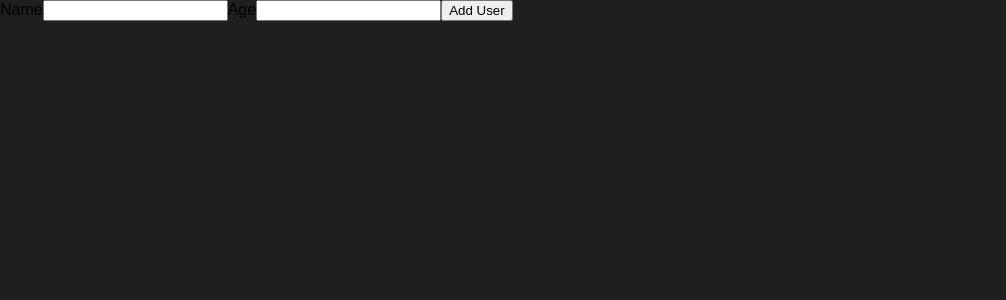
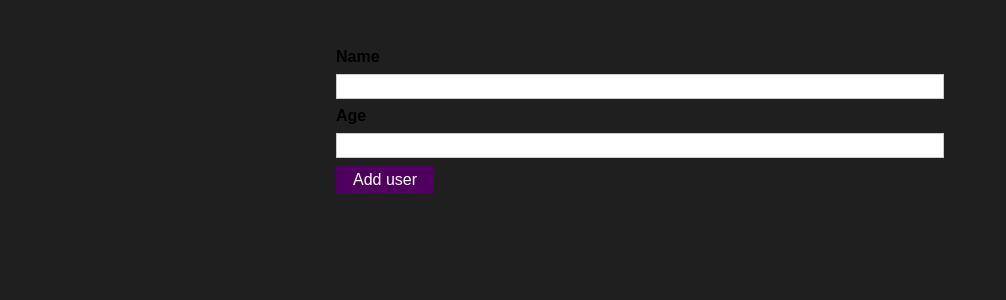
Before and after one commit to PanosZacharatos/react-users, a React (Create React App) app: page / in a window 1280 px wide. Shown: the top 300 px of the page, without its empty margins (0-1006 px from the left). Built offline with nearby package versions, Linux system fonts and the light colour scheme.

Commit message:
Add input validation , add user , list users

```diff
--- a/src/App.js
+++ b/src/App.js
@@ -1,11 +1,29 @@
+import React,{useState} from "react";
 import UserForm from "./Components/Users/UserForm";
+import UserList from './Components/Users/UserList';
+
 
 
 
 function App() {
+  const [userInfo,setUserInfo] = useState([]);
+
+  const addUserInfo  = (details) => {
+    //console.log(details.name + " " + details.age);
+    setUserInfo(prev=>{
+      const current = {
+        name : details.name,
+        age : details.age,
+        id : 'u' + (Math.random()*10).toString()
+      };
+      return [current,...prev];
+    })
+  };
+
   return (
     <div>
-     <UserForm />
+      <UserForm addUser={addUserInfo} />
+      <UserList users={userInfo} />
     </div>
   );
 }
--- /dev/null
+++ b/src/Components/UI/Button.css
@@ -0,0 +1,18 @@
+.button {
+  font: inherit;
+  border: 1px solid #4f005f;
+  background: #4f005f;
+  color: white;
+  padding: 0.25rem 1rem;
+  cursor: pointer;
+}
+
+.button:hover,
+.button:active {
+  background: #741188;
+  border-color: #741188;
+}
+
+.button:focus {
+  outline: none;
+}
--- /dev/null
+++ b/src/Components/UI/Button.js
@@ -0,0 +1,12 @@
+import React from 'react';
+import './Button.css';
+
+function Button(props) {
+    return (
+        <button className='button' type={props.type || 'button'}>
+            {props.children}
+        </button>
+    )
+}
+
+export default Button;
--- /dev/null
+++ b/src/Components/UI/Card.css
@@ -0,0 +1,5 @@
+.card {
+  background: white;
+  box-shadow: 0 2px 8px rgba(0, 0, 0, 0.26);
+  border-radius: 10px;
+}
--- /dev/null
+++ b/src/Components/UI/Card.js
@@ -0,0 +1,12 @@
+import React from 'react'
+import classes from './Card.css';
+
+function Card(props) {
+    return (
+        <div className={`${classes.card} ${props.className}`}>
+            {props.children}
+        </div>
+    )
+}
+
+export default Card;
--- /dev/null
+++ b/src/Components/Users/UserForm.css
@@ -0,0 +1,26 @@
+.user-form {
+  margin: 2rem auto;
+  padding: 1rem;
+  width: 90%;
+  max-width: 40rem;
+}
+
+.user-form label {
+  display: block;
+  font-weight: bold;
+  margin-bottom: 0.5rem;
+}
+
+.user-form input {
+  font: inherit;
+  display: block;
+  width: 100%;
+  border: 1px solid #ccc;
+  padding: 0.15rem;
+  margin-bottom: 0.5rem;
+}
+
+.user-form input:focus {
+  outline: none;
+  border-color: #4f005f;
+}
--- a/src/Components/Users/UserForm.js
+++ b/src/Components/Users/UserForm.js
@@ -1,6 +1,9 @@
 import React , {useState} from 'react';
+import Card from '../UI/Card';
+import Button from '../UI/Button' ;
+import classes from './UserForm.css';
 
-function UserForm() {
+function UserForm(props) {
     const [name,setName] = useState('');
     const [age,setAge] = useState('');
 
@@ -14,20 +17,35 @@ function UserForm() {
 
     const handleSubmit = (e) =>{
         e.preventDefault();
-        console.log(name + " " + age)
+
+        if(name==='' || age===''){
+            console.log('Empty field');
+            return;
+        }
+        if(age<=0){
+            console.log('Invalid Age');
+            return;
+        }
+        const userDetails = {
+            name: name,
+            age : +age
+        };
+
+        props.addUser(userDetails);
+
         setName('');
         setAge('');
     };
     return (
-        <div>
+        <Card className="user-form">
             <form onSubmit={handleSubmit}>
                 <label htmlFor="name">Name</label>
                 <input id="name" type="text" value={name} onChange={handleNameChange} />
                 <label htmlFor="age">Age</label>
                 <input id="age" type="number" value={age} onChange={handleAgeChange} />
-                <button type='submit'>Add User</button>
+                <Button type='submit'>Add user</Button>
             </form>
-        </div>
+        </Card>
     )
 }
 
--- /dev/null
+++ b/src/Components/Users/UserList.css
@@ -0,0 +1,16 @@
+.users {
+  margin: 2rem auto;
+  width: 90%;
+  max-width: 40rem;
+}
+
+.users ul {
+  list-style: none;
+  padding: 1rem;
+}
+
+.users li {
+  border: 1px solid #ccc;
+  margin: 0.5rem 0;
+  padding: 0.5rem;
+}
--- /dev/null
+++ b/src/Components/Users/UserList.js
@@ -0,0 +1,15 @@
+import React from 'react';
+import Card from '../UI/Card';
+import classes from './UserList.css'
+
+function UserList(props) {
+    return (
+        <Card className="users">
+            <ul>
+                {props.users.map(user=><li key={user.id}>Name:{user.name} Age:{user.age} </li>)}
+            </ul>
+        </Card>
+    )
+}
+
+export default UserList;
```
